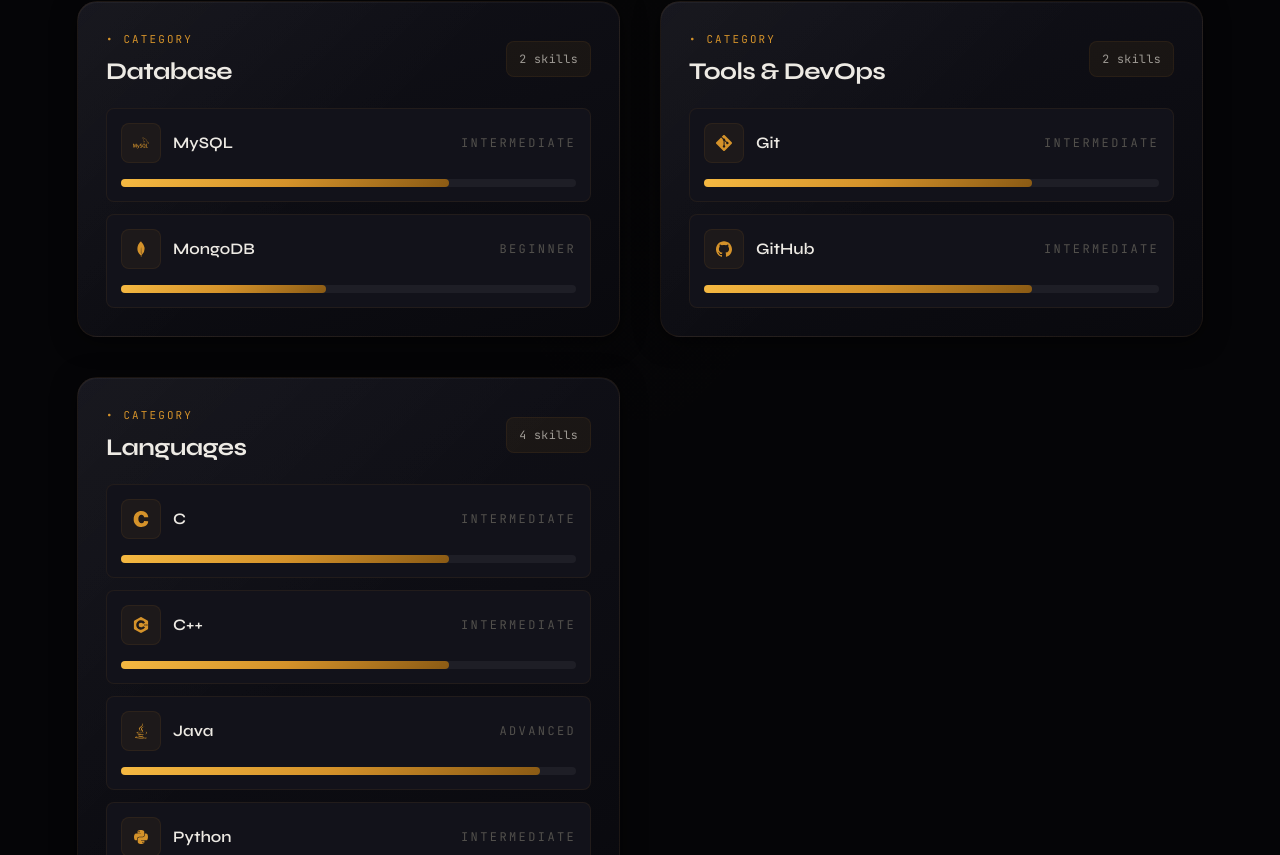
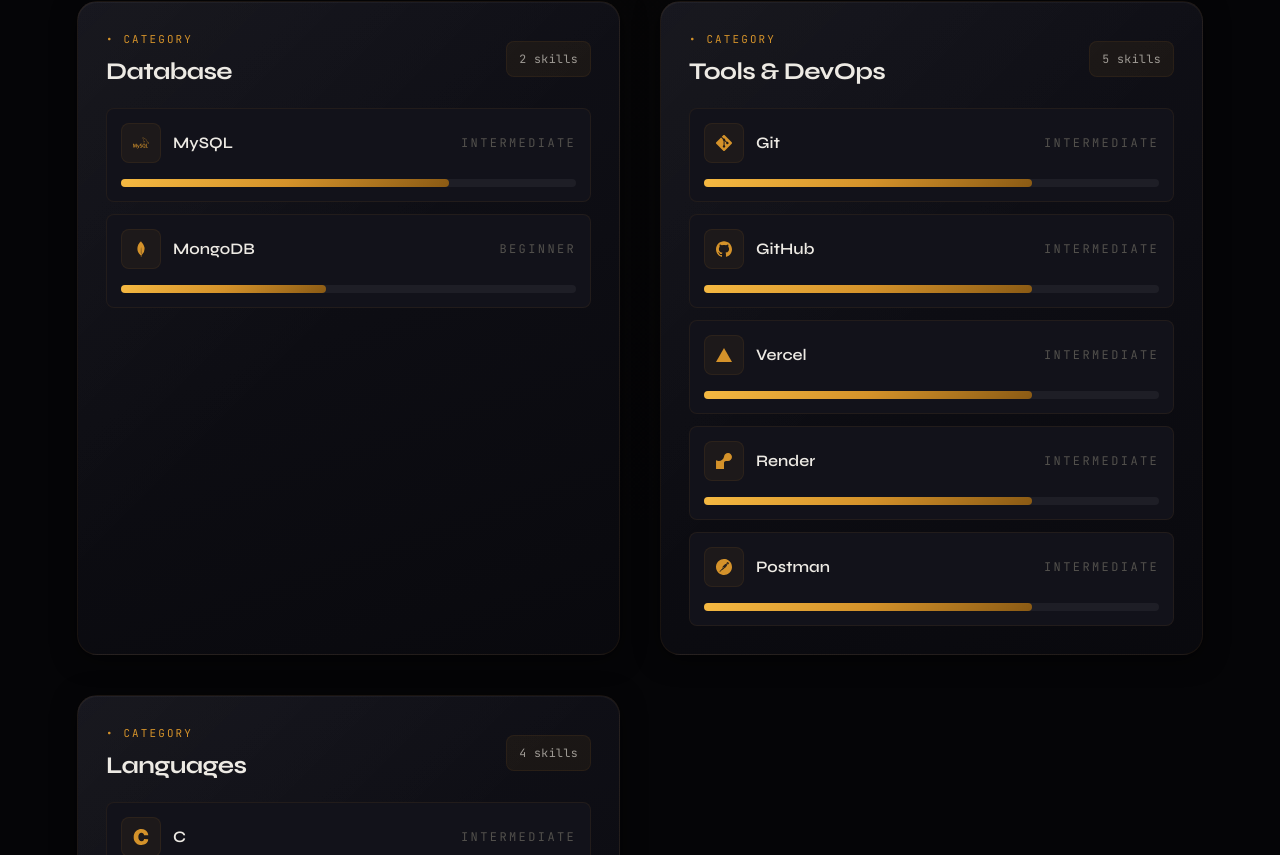
Before and after one commit to Nitesh-N-D/Portfolio, a React (Vite) app in the folder frontend/: page / in a window 1280 px wide. Shown: the part 4874-5729 px from the top of the page. Built offline with nearby package versions, Linux system fonts and the light colour scheme; the HTML template or start-up script is replaced by a standard one; a web font is replaced by a local one.

Commit message:
Add additional tools to Skills component: Vercel, Render, and Postman

```diff
--- a/frontend/src/components/Skills.tsx
+++ b/frontend/src/components/Skills.tsx
@@ -12,7 +12,10 @@
   SiMongodb,
   SiMysql,
   SiNodedotjs,
-  SiReact
+  SiPostman,
+  SiReact,
+  SiRender,
+  SiVercel
 } from "react-icons/si";
 import type { JSX } from "react";
 
@@ -60,7 +63,10 @@
     title: "Tools & DevOps",
     skills: [
       { name: "Git", level: "Intermediate", icon: <SiGit /> },
-      { name: "GitHub", level: "Intermediate", icon: <SiGithub /> }
+      { name: "GitHub", level: "Intermediate", icon: <SiGithub /> },
+      { name: "Vercel", level: "Intermediate", icon: <SiVercel /> },
+      { name: "Render", level: "Intermediate", icon: <SiRender /> },
+      { name: "Postman", level: "Intermediate", icon: <SiPostman /> }
     ]
   },
   {
```
